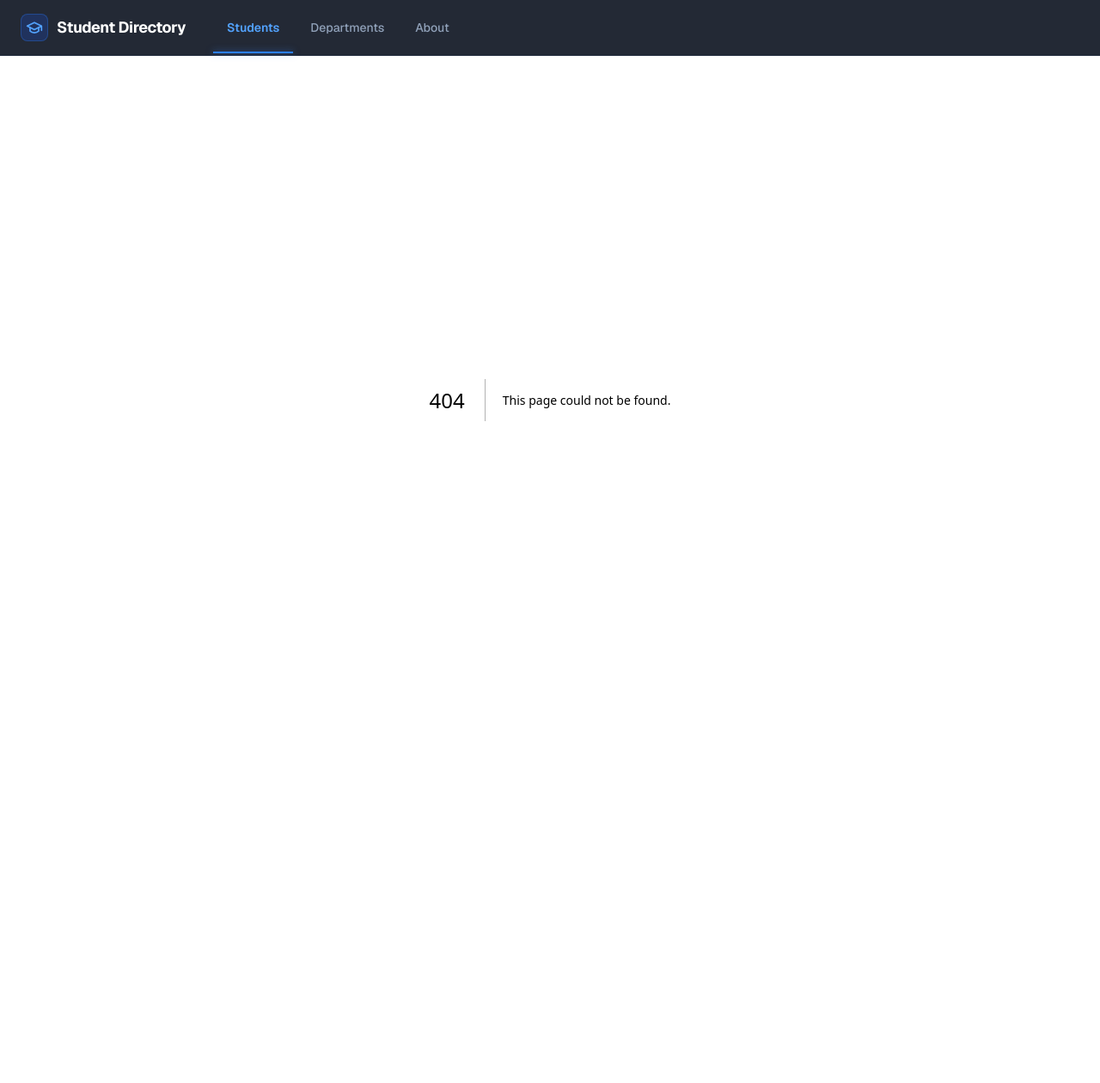
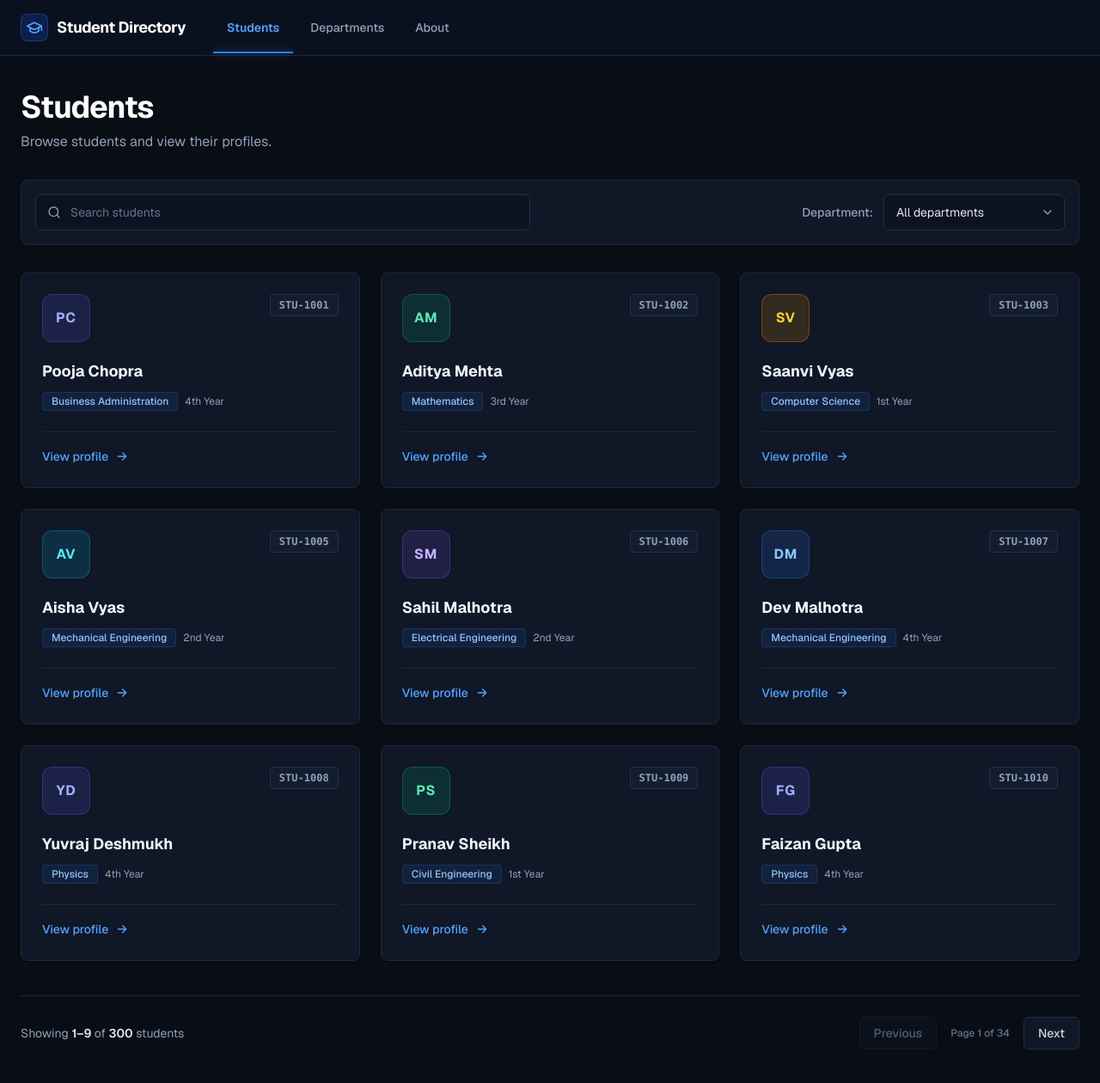
Before and after one commit to Sushant-Ravi14/students-directory, a Next.js app: page /students in a window 1280 px wide. Before the commit this address had no page. Shown: the whole page at 86% size. Before the commit the page ends 865 px from the top, so only its background shows below. Built offline with nearby package versions, Linux system fonts and the light colour scheme.

Commit message:
Build Students listing page with live search, department filter, and pagination

```diff
--- /dev/null
+++ b/src/app/students/page.tsx
@@ -0,0 +1,211 @@
+"use client";
+
+import { useState, useMemo } from "react";
+import { departments, students } from "@/lib/data";
+import StudentCard from "@/components/StudentCard";
+export default function StudentsPage() {
+  const [search, setSearch] = useState("");
+  const [selectedDept, setSelectedDept] = useState("");
+  const [currentPage, setCurrentPage] = useState(1);
+  const pageSize = 9;
+
+  // Filter students based on search query and department dropdown
+  const filteredStudents = useMemo(() => {
+    return students.filter((student) => {
+      const q = search.trim().toLowerCase();
+      const matchesSearch =
+        q === "" ||
+        student.name.toLowerCase().includes(q) ||
+        student.id.toLowerCase().includes(q) ||
+        student.department.toLowerCase().includes(q) ||
+        student.specialization?.toLowerCase().includes(q);
+
+      const matchesDept =
+        selectedDept === "" ||
+        student.department.toLowerCase() === selectedDept.toLowerCase() ||
+        student.departmentSlug.toLowerCase() === selectedDept.toLowerCase();
+
+      return matchesSearch && matchesDept;
+    });
+  }, [search, selectedDept]);
+
+  // Pagination
+  const totalStudents = filteredStudents.length;
+  const totalPages = Math.max(1, Math.ceil(totalStudents / pageSize));
+  const startIndex = (currentPage - 1) * pageSize;
+  const paginatedStudents = filteredStudents.slice(startIndex, startIndex + pageSize);
+
+  const displayFrom = totalStudents === 0 ? 0 : startIndex + 1;
+  const displayTo = Math.min(startIndex + pageSize, totalStudents);
+
+  const handleSearchChange = (value: string) => {
+    setSearch(value);
+    setCurrentPage(1);
+  };
+
+  const handleDeptChange = (value: string) => {
+    setSelectedDept(value);
+    setCurrentPage(1);
+  };
+
+  return (
+    <div className="flex min-h-[calc(100vh-65px)] flex-col bg-[#090d16]">
+      <main className="mx-auto w-full max-w-7xl flex-1 px-6 py-10">
+        {/* Header */}
+        <div>
+          <h1 className="text-3xl font-bold tracking-tight text-white sm:text-4xl">
+            Students
+          </h1>
+          <p className="mt-2 text-base text-slate-400">
+            Browse students and view their profiles.
+          </p>
+        </div>
+
+        {/* Toolbar: Search & Department Filter */}
+        <div className="mt-8 flex flex-col gap-4 rounded-lg border border-[#1e293b] bg-[#101726] p-4 shadow-sm sm:flex-row sm:items-center sm:justify-between">
+          {/* Search Box */}
+          <div className="relative flex-1 max-w-xl">
+            <div className="pointer-events-none absolute inset-y-0 left-0 flex items-center pl-3.5 text-slate-400">
+              <svg
+                className="h-4 w-4"
+                viewBox="0 0 24 24"
+                fill="none"
+                stroke="currentColor"
+                strokeWidth="2"
+                strokeLinecap="round"
+                strokeLinejoin="round"
+              >
+                <circle cx="11" cy="11" r="8" />
+                <line x1="21" y1="21" x2="16.65" y2="16.65" />
+              </svg>
+            </div>
+            <input
+              type="text"
+              placeholder="Search students"
+              value={search}
+              onChange={(e) => handleSearchChange(e.target.value)}
+              className="w-full rounded-md border border-[#223049] bg-[#0c1220] py-2.5 pl-10 pr-4 text-sm text-slate-100 placeholder-slate-500 transition-colors focus:border-blue-500 focus:outline-none focus:ring-1 focus:ring-blue-500"
+            />
+            {search && (
+              <button
+                onClick={() => handleSearchChange("")}
+                className="absolute inset-y-0 right-0 flex items-center pr-3 text-xs text-slate-400 hover:text-slate-200"
+              >
+                Clear
+              </button>
+            )}
+          </div>
+
+          {/* Department Filter */}
+          <div className="flex items-center gap-3">
+            <label
+              htmlFor="deptFilter"
+              className="whitespace-nowrap text-sm font-medium text-slate-400"
+            >
+              Department:
+            </label>
+            <div className="relative">
+              <select
+                id="deptFilter"
+                value={selectedDept}
+                onChange={(e) => handleDeptChange(e.target.value)}
+                className="appearance-none rounded-md border border-[#223049] bg-[#0c1220] py-2.5 pl-3.5 pr-10 text-sm text-slate-200 transition-colors focus:border-blue-500 focus:outline-none focus:ring-1 focus:ring-blue-500 cursor-pointer"
+              >
+                <option value="">All departments</option>
+                {departments.map((dept) => (
+                  <option key={dept.slug} value={dept.name}>
+                    {dept.name}
+                  </option>
+                ))}
+              </select>
+              <div className="pointer-events-none absolute inset-y-0 right-0 flex items-center pr-3 text-slate-400">
+                <svg
+                  className="h-4 w-4"
+                  viewBox="0 0 24 24"
+                  fill="none"
+                  stroke="currentColor"
+                  strokeWidth="2"
+                  strokeLinecap="round"
+                  strokeLinejoin="round"
+                >
+                  <polyline points="6 9 12 15 18 9" />
+                </svg>
+              </div>
+            </div>
+          </div>
+        </div>
+
+        {/* Student Cards Grid */}
+        <section className="mt-8">
+          {paginatedStudents.length === 0 ? (
+            <div className="rounded-lg border border-dashed border-[#1e293b] bg-[#101726]/50 p-12 text-center">
+              <div className="mx-auto flex h-12 w-12 items-center justify-center rounded-full bg-blue-500/10 text-blue-400">
+                <svg
+                  className="h-6 w-6"
+                  viewBox="0 0 24 24"
+                  fill="none"
+                  stroke="currentColor"
+                  strokeWidth="2"
+                  strokeLinecap="round"
+                  strokeLinejoin="round"
+                >
+                  <circle cx="11" cy="11" r="8" />
+                  <line x1="21" y1="21" x2="16.65" y2="16.65" />
+                </svg>
+              </div>
+              <h3 className="mt-4 text-base font-semibold text-slate-200">
+                No students match your query
+              </h3>
+              <p className="mt-1 text-sm text-slate-400">
+                Try searching with a different name, student ID, or change the department filter.
+              </p>
+              <button
+                onClick={() => {
+                  setSearch("");
+                  setSelectedDept("");
+                }}
+                className="mt-5 rounded-md bg-blue-600 px-4 py-2 text-sm font-medium text-white hover:bg-blue-500 transition-colors"
+              >
+                Reset filters
+              </button>
+            </div>
+          ) : (
+            <div className="grid grid-cols-1 gap-6 sm:grid-cols-2 lg:grid-cols-3">
+              {paginatedStudents.map((student) => (
+                <StudentCard key={student.id} student={student} />
+              ))}
+            </div>
+          )}
+        </section>
+
+        {/* Pagination & Count */}
+        <div className="mt-10 flex flex-col items-center justify-between gap-4 border-t border-[#1e293b] pt-6 sm:flex-row">
+          <p className="text-sm text-slate-400">
+            Showing <strong className="text-slate-200 font-semibold">{displayFrom}–{displayTo}</strong> of{" "}
+            <strong className="text-slate-200 font-semibold">{totalStudents}</strong> students
+          </p>
+
+          <div className="flex items-center gap-2">
+            <button
+              onClick={() => setCurrentPage((p) => Math.max(1, p - 1))}
+              disabled={currentPage <= 1}
+              className="rounded-md border border-[#223049] bg-[#101726] px-4 py-2 text-sm font-medium text-slate-300 transition-colors hover:border-slate-600 hover:bg-[#141d30] disabled:cursor-not-allowed disabled:opacity-40"
+            >
+              Previous
+            </button>
+            <span className="px-2 text-xs font-medium text-slate-500">
+              Page {currentPage} of {totalPages}
+            </span>
+            <button
+              onClick={() => setCurrentPage((p) => Math.min(totalPages, p + 1))}
+              disabled={currentPage >= totalPages}
+              className="rounded-md border border-[#223049] bg-[#101726] px-4 py-2 text-sm font-medium text-slate-300 transition-colors hover:border-slate-600 hover:bg-[#141d30] disabled:cursor-not-allowed disabled:opacity-40"
+            >
+              Next
+            </button>
+          </div>
+        </div>
+      </main>
+    </div>
+  );
+}
```
